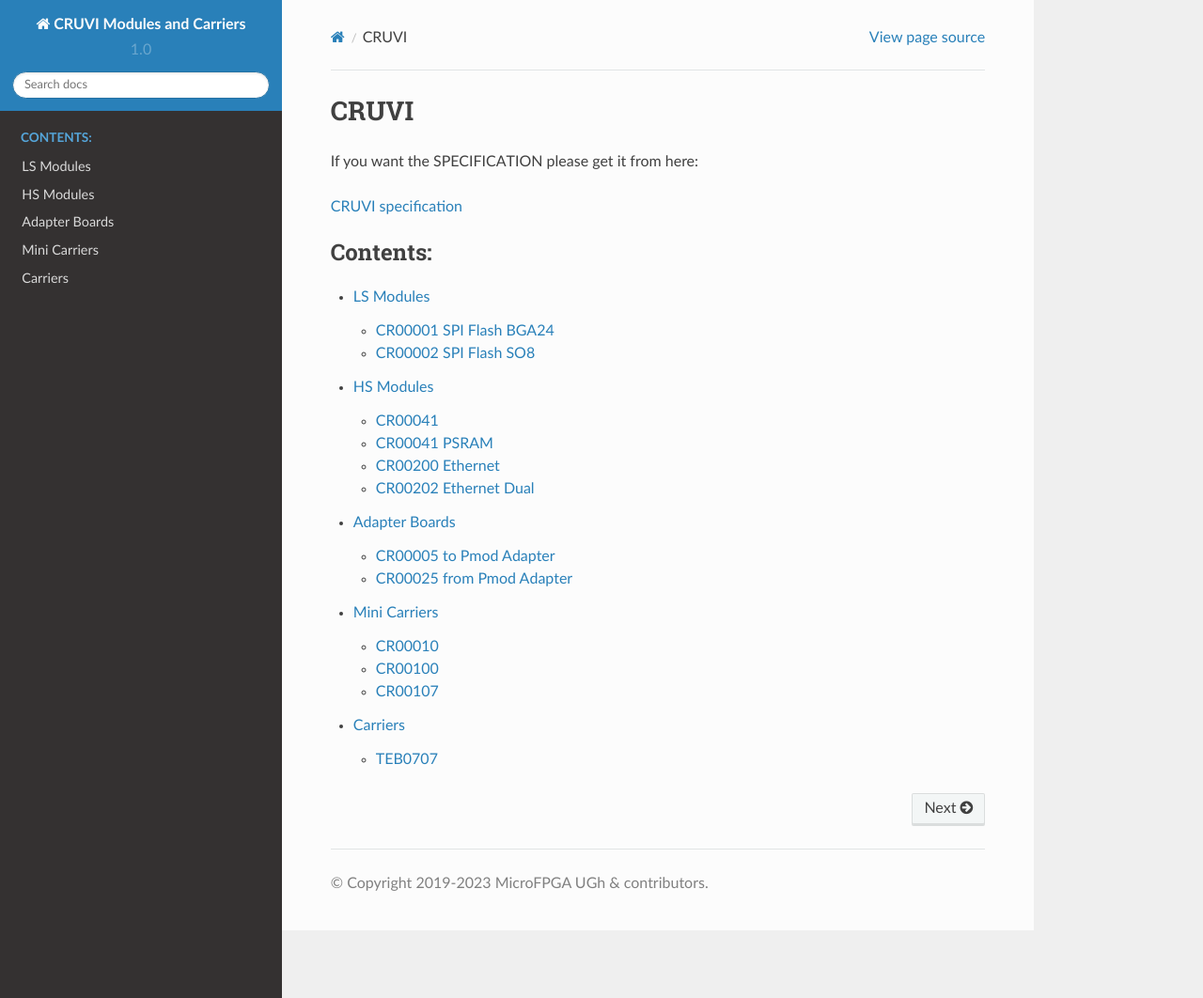
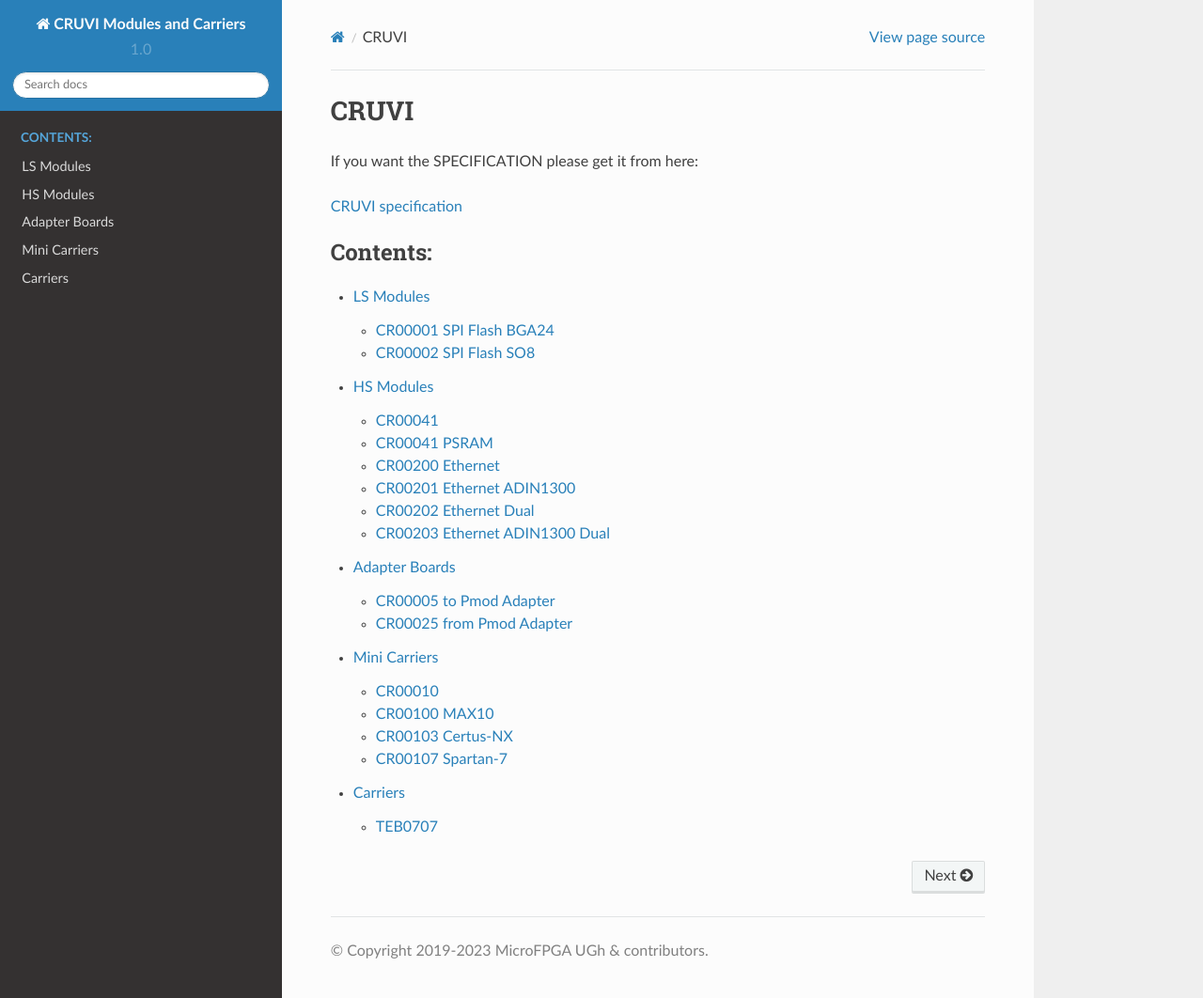
Before and after one commit to micro-FPGA/CRUVI-DOC, a Sphinx documentation site: the page built from docs/index.rst, in a window 1280 px wide and 1062 px high. Shown: the whole window at 94% size. Built offline with Sphinx 7.4.7 and the Read the Docs theme 2.0.0, drawn with Linux system fonts in a browser that asks for light colours.

Commit message:
added some boards

```diff
--- a/docs/Mini_Carriers.rst
+++ b/docs/Mini_Carriers.rst
@@ -14,15 +14,17 @@ Additional information can be found at VHDPlus website.
 
 
 
-CR00100
+CR00100 MAX10
 -------
 .. image:: Mini_Carriers/CR00100-01-3D.jpg
 
 
-CR00107
--------
-.. image:: Mini_Carriers/CR00107-01-3D.jpg
+CR00103 Certus-NX
+-----------------
+.. image:: Mini_Carriers/CR00103-01-3D.jpg
 
 
 
-Spartan7
+CR00107 Spartan-7
+-------
+.. image:: Mini_Carriers/CR00107-01-3D.jpg
```
Also changed, not shown: docs/HS_Modules.rst (+14 -0 lines), docs/Mini_Carriers/CR00103-03-3D.jpg (added).
